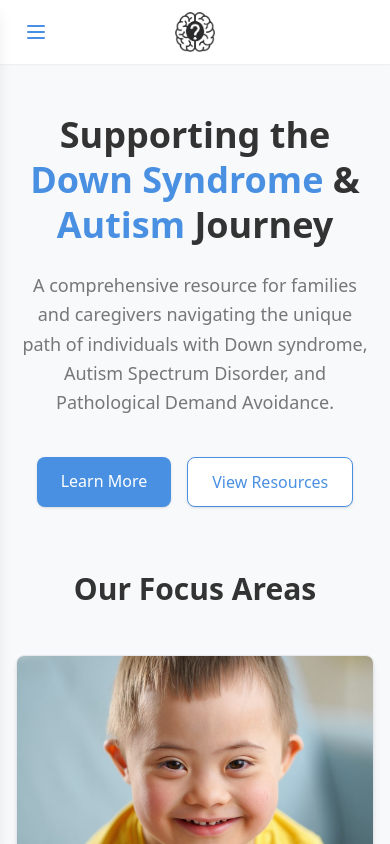
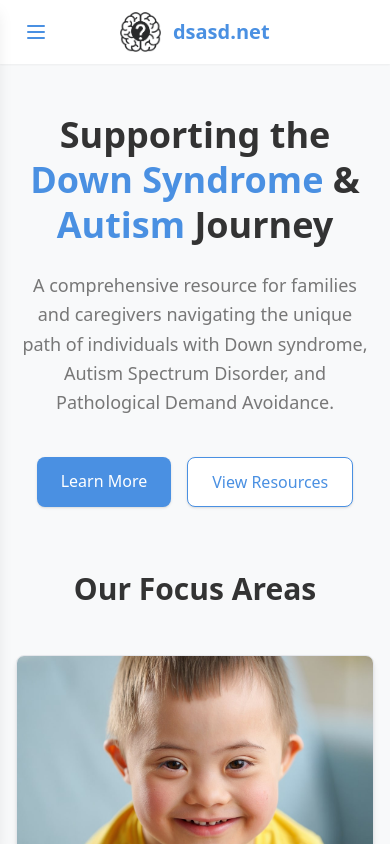
Before and after one commit to johnnyhawk02/ds-asd, a React (Vite) app: page / in a window 390 px wide. Shown: the top 844 px of the page. Built offline with nearby package versions, Linux system fonts and the light colour scheme.

Commit message:
Update Navbar component to include site name with hover effect for enhanced branding. Adjust layout for improved visual alignment and responsiveness.

```diff
--- a/src/components/Navbar.tsx
+++ b/src/components/Navbar.tsx
@@ -81,14 +81,15 @@ const Navbar = () => {
 
           {/* Logo */}
           <div className="flex-1 flex items-center justify-center xl:items-stretch xl:justify-start">
-            <Link to="/" className="flex items-center flex-shrink-0">
+            <Link to="/" className="flex items-center flex-shrink-0 group">
               <img
                 className="h-10 w-auto" // Adjusted height
                 src={brainLogo}
                 alt="DS-ASD Support Logo"
               />
-               {/* Optional: Add site name next to logo on larger screens */}
-               {/* <span className="hidden sm:block ml-3 text-xl font-bold text-primary">DS-ASD Support</span> */}
+              <span className="ml-3 text-xl font-bold text-primary group-hover:text-primary/80 transition-colors duration-200">
+                dsasd.net
+              </span>
             </Link>
           </div>
 
```
